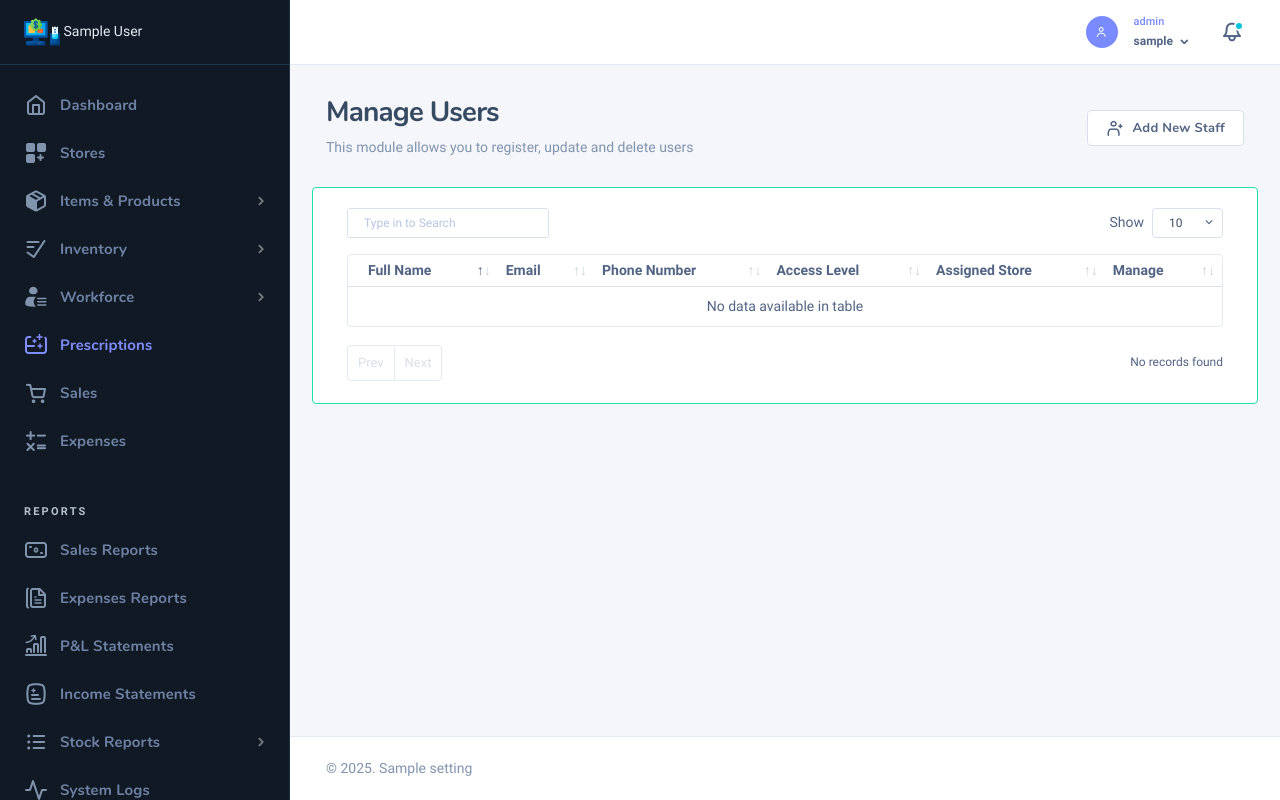
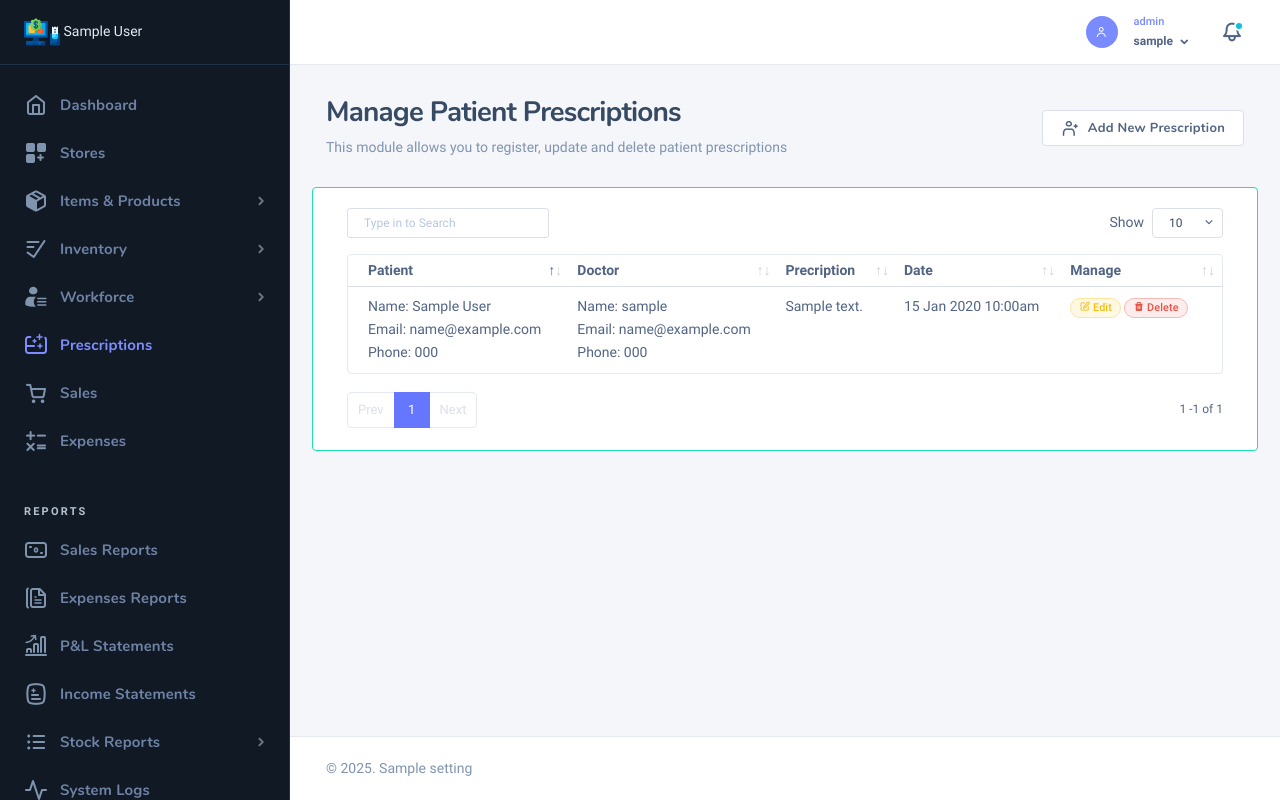
Before and after one commit to MartMbithi/Weekend_Project_XVIII, a PHP site: page /views/main_dashboard_manage_prescriptions in a window 1280 px wide. Run offline with PHP 8.4, Linux system fonts and the light colour scheme; the visitor is signed in with stand-in values (Sample User, id 1); tables that the repository leaves empty or names only in its code hold one stand-in row (values such as "Sample post"); some libraries are stand-ins or nearby versions; some web fonts are replaced.

Commit message:
Craft Manage Prescriptions

```diff
--- /dev/null
+++ b/helpers/modals/precriptions_modals.php
@@ -0,0 +1,72 @@
+<!-- Udpate Modal -->
+<div class="modal fade" id="update_<?php echo $prescriptions->pres_id; ?>">
+    <div class="modal-dialog  modal-lg">
+        <div class="modal-content">
+            <div class="modal-header">
+                <h4 class="modal-title">Fill All Required Fields</h4>
+                <button type="button" class="close" data-dismiss="modal">
+                    <span>&times;</span>
+                </button>
+            </div>
+            <div class="modal-body">
+                <form method="post" enctype="multipart/form-data">
+                    <div class="form-row">
+                        <div class="form-group col-md-12">
+                            <label>Patient Name</label>
+                            <input type="text" name="pres_patient_name" value="<?php echo $prescriptions->pres_patient_name; ?>" required class="form-control">
+                            <input type="text" name="pres_id" value="<?php echo $prescriptions->pres_id; ?>" required class="form-control">
+                        </div>
+                        <div class="form-group col-md-6">
+                            <label>Patient Email Address</label>
+                            <input type="email" name="pres_patient_email" value="<?php echo $prescriptions->pres_patient_email; ?>" required class="form-control">
+                        </div>
+                        <div class="form-group col-md-6">
+                            <label>Patient Phone Number</label>
+                            <input type="text" name="pres_patient_phoneno" value="<?php echo $prescriptions->pres_patient_phoneno; ?>" required class="form-control">
+                        </div>
+                        <div class="form-group col-md-12">
+                            <label>Prescription</label>
+                            <textarea type="text" name="pres_details" required class="form-control"><?php echo $prescriptions->pres_details; ?></textarea>
+                        </div>
+                    </div><br><br>
+                    <div class="text-right">
+                        <button name="Update_Prescription" class="btn btn-primary" type="submit">
+                            <em class="icon ni ni-user-add"></em> Save
+                        </button>
+                    </div>
+                </form>
+            </div>
+        </div>
+    </div>
+</div>
+<!-- Udpate Modal -->
+
+
+
+<!-- Delete Modal -->
+<div class="modal fade" id="delete_<?php echo $prescriptions->pres_id; ?>" tabindex="-1" role="dialog" aria-labelledby="exampleModalLabel" aria-hidden="true">
+    <div class="modal-dialog modal-dialog-centered" role="document">
+        <div class="modal-content">
+            <div class="modal-header">
+                <h5 class="modal-title" id="exampleModalLabel">CONFIRM DELETE</h5>
+                <button type="button" class="close" data-dismiss="modal">
+                    <span>&times;</span>
+                </button>
+            </div>
+            <form method="POST">
+                <div class="modal-body text-center ">
+                    <h4 class="text-danger">
+                        Delete This Prescription Record? <br>
+                        This operation is delicate. Kindly enter your password to delete.
+                    </h4>
+                    <br>
+                    <!-- Hide This -->
+                    <input type="hidden" name="pres_id" value="<?php echo $prescriptions->pres_id; ?>">
+                    <button type="button" class="text-center btn btn-success" data-dismiss="modal"><em class="icon ni ni-cross-round"></em> No</button>
+                    <button type="submit" name="Delete_Prescription" class="text-center btn btn-danger"><em class="icon ni ni-trash-fill"></em> Yes Delete</button>
+                </div>
+            </form>
+        </div>
+    </div>
+</div>
+<!-- End Delete Modal -->
--- a/views/main_dashboard_manage_prescriptions.php
+++ b/views/main_dashboard_manage_prescriptions.php
@@ -146,10 +146,11 @@ require_once('../partials/head.php')
                                 <div class="nk-block-head nk-block-head-sm">
                                     <div class="nk-block-between">
                                         <div class="nk-block-head-content">
-                                            <h3 class="nk-block-title page-title">Manage Users</h3>
+                                            <h3 class="nk-block-title page-title">Manage Patient Prescriptions</h3>
                                             <div class="nk-block-des text-soft">
                                                 <p>
-                                                    This module allows you to register, update and delete users <br>
+                                                    This module allows you to register, update and delete patient prescriptions
+                                                    <br>
                                                 </p>
                                             </div>
                                         </div><!-- .nk-block-head-content -->
@@ -158,7 +159,7 @@ require_once('../partials/head.php')
                                                 <a href="#" class="btn btn-icon btn-trigger toggle-expand mr-n1" data-target="pageMenu"><em class="icon ni ni-menu-alt-r"></em></a>
                                                 <div class="toggle-expand-content" data-content="pageMenu">
                                                     <ul class="nk-block-tools g-3">
-                                                        <li><a href="#create_store" data-toggle="modal" class="btn btn-white btn-outline-light"><em class="icon ni ni-user-add"></em><span>Add New Staff</span></a></li>
+                                                        <li><a href="#create_store" data-toggle="modal" class="btn btn-white btn-outline-light"><em class="icon ni ni-user-add"></em><span>Add New Prescription</span></a></li>
                                                     </ul>
                                                 </div>
                                             </div><!-- .toggle-wrap -->
@@ -178,60 +179,26 @@ require_once('../partials/head.php')
                                             <div class="modal-body">
                                                 <form method="post" enctype="multipart/form-data">
                                                     <div class="form-row">
-                                                        <div class="form-group col-md-6">
-                                                            <label>Name</label>
-                                                            <input type="text" name="user_name" required class="form-control">
+                                                        <div class="form-group col-md-12">
+                                                            <label>Patient Name</label>
+                                                            <input type="text" name="pres_patient_name" required class="form-control">
                                                         </div>
                                                         <div class="form-group col-md-6">
-                                                            <label>Email Address</label>
-                                                            <input type="email" name="user_email" required class="form-control">
+                                                            <label>Patient Email Address</label>
+                                                            <input type="email" name="pres_patient_email" required class="form-control">
                                                         </div>
                                                         <div class="form-group col-md-6">
-                                                            <label>Phone Number</label>
-                                                            <input type="text" name="user_phoneno" required class="form-control">
+                                                            <label>Patient Phone Number</label>
+                                                            <input type="text" name="pres_patient_phoneno" required class="form-control">
                                                         </div>
-                                                        <div class="form-group col-md-6">
-                                                            <label>Password</label>
-                                                            <input type="text" name="user_password" value="<?php echo $defaultPass; ?>" required class="form-control">
-                                                        </div>
-                                                        <div class="form-group col-md-6">
-                                                            <label class="form-label" for="default-06">Allocated Store</label>
-                                                            <div class="form-control-wrap">
-                                                                <div class="form-group">
-                                                                    <div class="form-control-wrap">
-                                                                        <select name="user_store_id" class="form-select form-control form-control-lg" data-search="on">
-                                                                            <?php
-                                                                            $raw_results = mysqli_query($mysqli, "SELECT * FROM store_settings WHERE store_status = 'active'");
-                                                                            if (mysqli_num_rows($raw_results) > 0) {
-                                                                                while ($stores = mysqli_fetch_array($raw_results)) {
-                                                                            ?>
-                                                                                    <option value="<?php echo $stores['store_id']; ?>"><?php echo $stores['store_name']; ?></option>
-                                                                            <?php }
-                                                                            }
-                                                                            ?>
-                                                                        </select>
-                                                                    </div>
-                                                                </div>
-                                                            </div>
-                                                        </div>
-                                                        <div class="form-group col-md-6">
-                                                            <label class="form-label" for="default-06">User Access Level</label>
-                                                            <div class="form-control-wrap">
-                                                                <div class="form-group">
-                                                                    <div class="form-control-wrap">
-                                                                        <select name="user_access_level" class="form-select form-control form-control-lg" data-search="on">
-                                                                            <option value="Staff">Staff</option>
-                                                                            <option value="Manager">Manager</option>
-                                                                            <option value="Admin">Administrator</option>
-                                                                        </select>
-                                                                    </div>
-                                                                </div>
-                                                            </div>
+                                                        <div class="form-group col-md-12">
+                                                            <label>Prescription</label>
+                                                            <textarea type="text" name="pres_details" required class="form-control"></textarea>
                                                         </div>
                                                     </div><br><br>
                                                     <div class="text-right">
-                                                        <button name="add_user" class="btn btn-primary" type="submit">
-                                                            <em class="icon ni ni-user-add"></em> Register User
+                                                        <button name="Add_Prescription" class="btn btn-primary" type="submit">
+                                                            <em class="icon ni ni-user-add"></em> Save
                                                         </button>
                                                     </div>
                                                 </form>
@@ -247,36 +214,40 @@ require_once('../partials/head.php')
                                                 <table class="datatable-init table">
                                                     <thead>
                                                         <tr>
-                                                            <th>Full Name</th>
-                                                            <th>Email</th>
-                                                            <th>Phone Number</th>
-                                                            <th>Access Level</th>
-                                                            <th>Assigned Store</th>
+                                                            <th>Patient</th>
+                                                            <th>Doctor</th>
+                                                            <th>Precription</th>
+                                                            <th>Date</th>
                                                             <th>Manage</th>
                                                         </tr>
                                                     </thead>
                                                     <tbody>
                                                         <?php
                                                         $user_id = $_SESSION['user_id'];
-                                                        $ret = "SELECT * FROM users us INNER JOIN store_settings st ON st.store_id = us.user_store_id
-                                                        WHERE us.user_status ='active'  && us.user_id != '$user_id'";
+                                                        $ret = "SELECT * FROM prescriptions p INNER JOIN users u ON u.user_id = p.pres_doctor_id ";
                                                         $stmt = $mysqli->prepare($ret);
                                                         $stmt->execute(); //ok
                                                         $res = $stmt->get_result();
-                                                        while ($users = $res->fetch_object()) { ?>
+                                                        while ($prescriptions = $res->fetch_object()) { ?>
                                                             <tr>
-                                                                <td><?php echo $users->user_name; ?></td>
-                                                                <td><?php echo $users->user_email; ?></td>
-                                                                <td><?php echo $users->user_phoneno; ?></td>
-                                                                <td><?php echo $users->user_access_level; ?></td>
-                                                                <td><?php echo $users->store_name; ?></td>
                                                                 <td>
-                                                                    <a data-toggle="modal" href="#update_<?php echo $users->user_id; ?>" class="badge badge-dim badge-pill badge-outline-warning"><em class="icon ni ni-edit"></em> Edit</a>
-                                                                    <a data-toggle="modal" href="#change_password_<?php echo $users->user_id; ?>" class="badge badge-dim badge-pill badge-outline-danger"><em class="icon ni ni-lock"></em> Change Password</a>
-                                                                    <a data-toggle="modal" href="#delete_<?php echo $users->user_id; ?>" class="badge badge-dim badge-pill badge-outline-danger"><em class="icon ni ni-trash-fill"></em> Delete</a>
+                                                                    Name: <?php echo $prescriptions->pres_patient_name; ?> <br>
+                                                                    Email: <?php echo $prescriptions->pres_patient_email; ?> <br>
+                                                                    Phone: <?php echo $prescriptions->pres_patient_phoneno; ?>
+                                                                </td>
+                                                                <td>
+                                                                    Name: <?php echo $prescriptions->user_name; ?> <br>
+                                                                    Email: <?php echo $prescriptions->user_email; ?> <br>
+                                                                    Phone: <?php echo $prescriptions->user_phoneno; ?>
+                                                                </td>
+                                                                <td><?php echo $prescriptions->pres_details; ?></td>
+                                                                <td><?php echo date('d M Y g:ia', strtotime($prescriptions->pres_date)); ?></td>
+                                                                <td>
+                                                                    <a data-toggle="modal" href="#update_<?php echo $prescriptions->pres_id; ?>" class="badge badge-dim badge-pill badge-outline-warning"><em class="icon ni ni-edit"></em> Edit</a>
+                                                                    <a data-toggle="modal" href="#delete_<?php echo $prescriptions->pres_id; ?>" class="badge badge-dim badge-pill badge-outline-danger"><em class="icon ni ni-trash-fill"></em> Delete</a>
                                                                 </td>
                                                             </tr>
-                                                        <?php include('../helpers/modals/staff_modals.php');
+                                                        <?php include('../helpers/modals/precriptions_modals.php');
                                                         }
                                                         ?>
                                                     </tbody>
```
